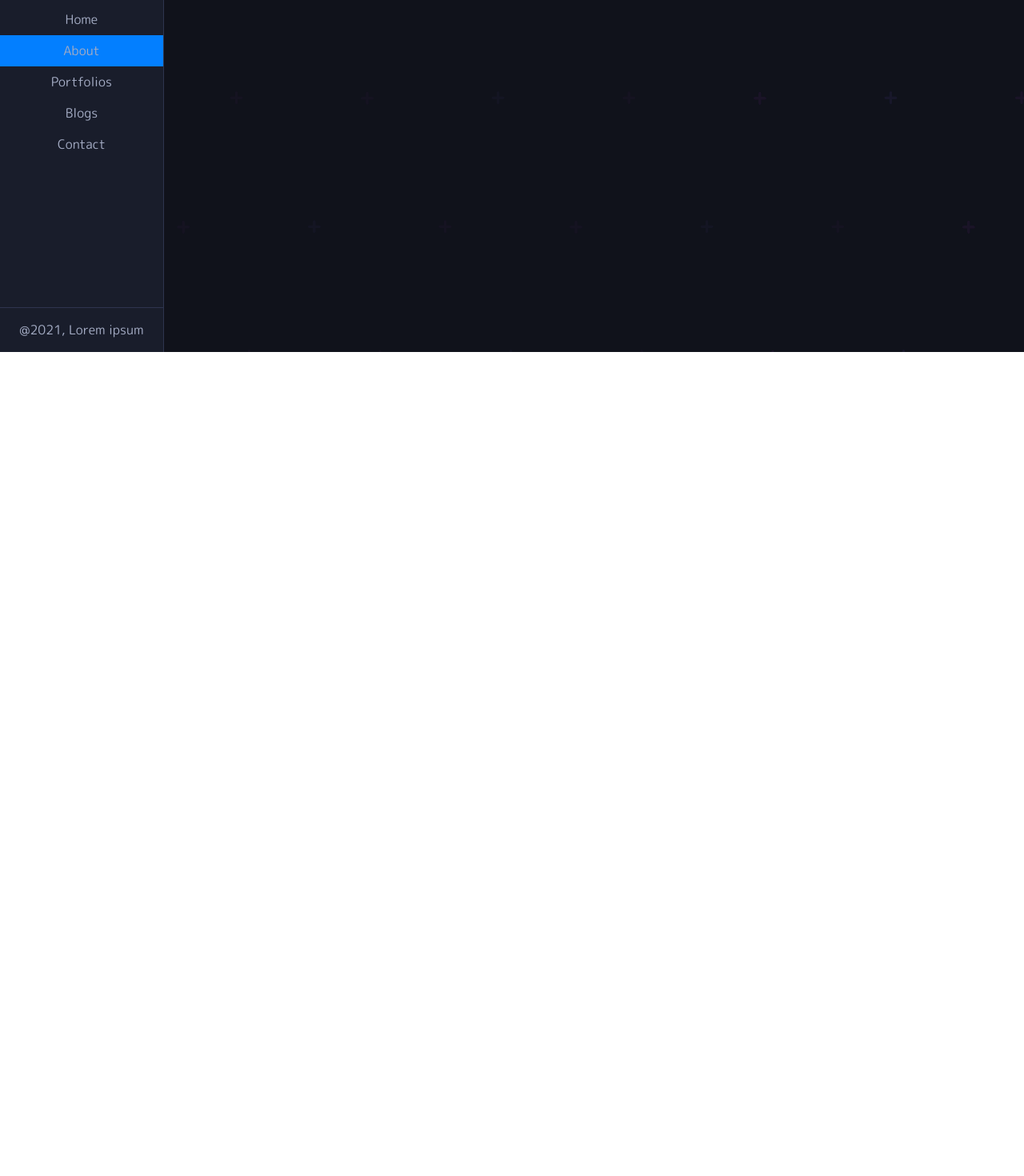
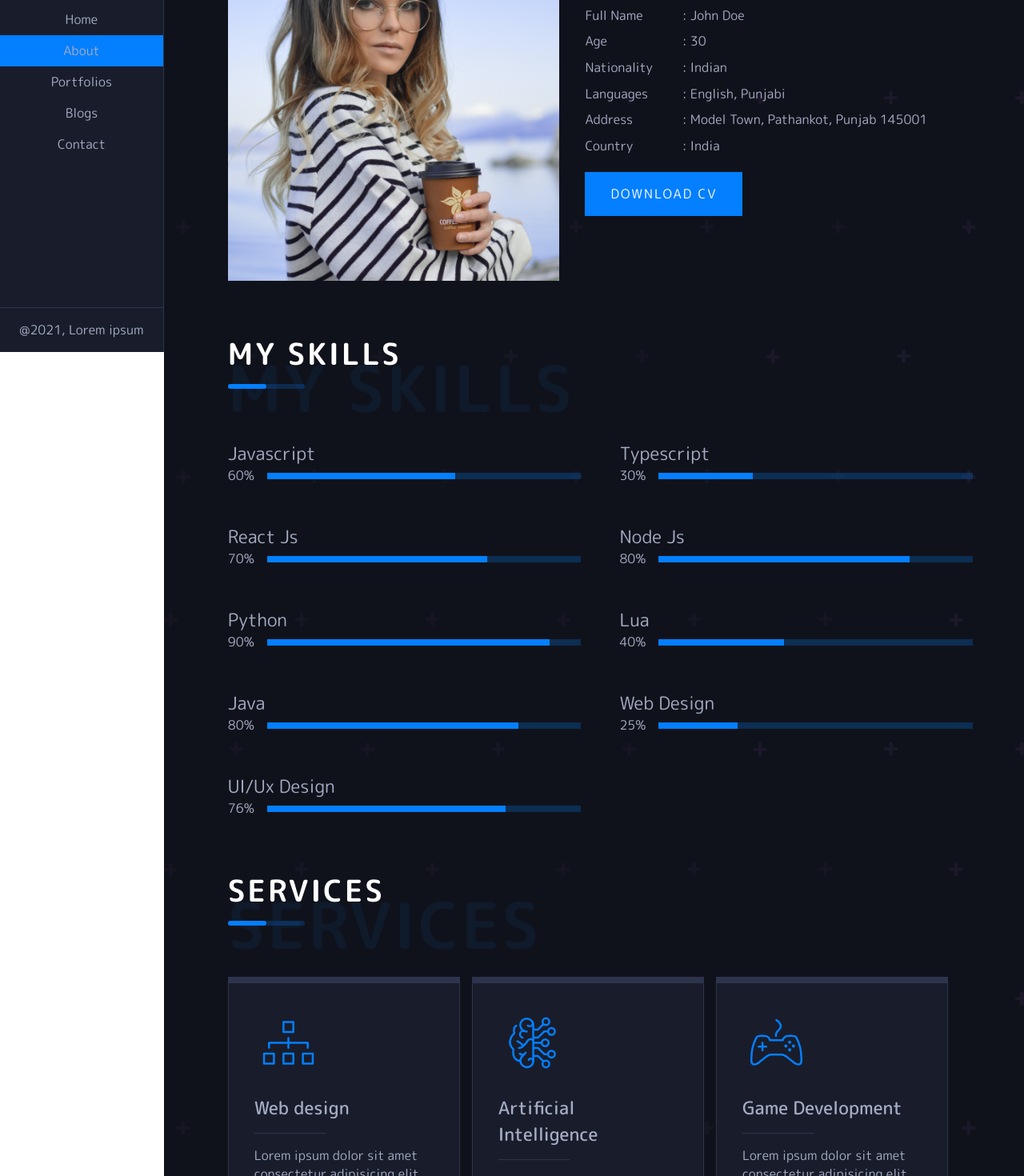
Before and after one commit to amandeep90s/portfolio-with-react, a React (Create React App) app: page /about in a window 1280 px wide. Shown: the part 360-1830 px from the top of the page at 80% size. Before the commit the page ends 800 px from the top, so only its background shows below. Built offline with nearby package versions, Linux system fonts and the light colour scheme.

Commit message:
about page completed

```diff
--- a/src/App.scss
+++ b/src/App.scss
@@ -1,6 +1,10 @@
 @import "./styles/layout";
 @import "./styles/navbar";
 @import "./styles/typography";
+@import "./styles/title";
+@import "./styles/about";
+@import "./styles/skill";
+@import "./styles/services";
 
 * {
     padding: 0;
@@ -13,3 +17,6 @@
     font-family: "M PLUS Rounded 1c", sans-serif;
     font-size: 1rem;
 }
+span {
+    color: #037fff;
+}
--- /dev/null
+++ b/src/components/ImageSection.js
@@ -0,0 +1,45 @@
+import React from "react";
+import about from "../images/about.png";
+
+const ImageSection = () => {
+    return (
+        <div className="ImageSection">
+            <div className="img">
+                <img src={about} alt="" />
+            </div>
+
+            <div className="about-info">
+                <h4>
+                    I am <span>Lorem ipsum</span>
+                </h4>
+                <p className="about-text">
+                    Lorem ipsum dolor sit amet consectetur adipisicing elit.
+                    Repudiandae totam earum facere, accusamus voluptatem a.
+                    Lorem ipsum dolor sit.
+                </p>
+
+                <div className="about-details">
+                    <div className="left-section">
+                        <p>Full Name</p>
+                        <p>Age</p>
+                        <p>Nationality</p>
+                        <p>Languages</p>
+                        <p>Address</p>
+                        <p>Country</p>
+                    </div>
+                    <div className="right-section">
+                        <p>: John Doe</p>
+                        <p>: 30</p>
+                        <p>: Indian</p>
+                        <p>: English, Punjabi</p>
+                        <p>: Model Town, Pathankot, Punjab 145001</p>
+                        <p>: India</p>
+                    </div>
+                </div>
+                <button className="btn">Download CV</button>
+            </div>
+        </div>
+    );
+};
+
+export default ImageSection;
--- /dev/null
+++ b/src/components/ServicesSection.js
@@ -0,0 +1,17 @@
+import React from "react";
+
+const ServicesSection = ({ image, title, text }) => {
+    return (
+        <div className="ServicesSection">
+            <div className="service">
+                <div className="service-content">
+                    <img src={image} alt="" />
+                    <h5 className="s-title">{title}</h5>
+                    <p className="s-text">{text}</p>
+                </div>
+            </div>
+        </div>
+    );
+};
+
+export default ServicesSection;
--- /dev/null
+++ b/src/components/SkillsSection.js
@@ -0,0 +1,24 @@
+import React from "react";
+
+const SkillsSection = ({ skill, progress, width }) => {
+    return (
+        <div className="SkillsSection">
+            <div className="skills-container">
+                <h5 className="skill-title">{skill}</h5>
+                <div className="skill-bar">
+                    <p className="skill-text">{progress}</p>
+                    <div className="skill-progress">
+                        <div className="progress">
+                            <div
+                                className="inner-progress"
+                                style={{ width: width }}
+                            ></div>
+                        </div>
+                    </div>
+                </div>
+            </div>
+        </div>
+    );
+};
+
+export default SkillsSection;
--- /dev/null
+++ b/src/components/Title.js
@@ -0,0 +1,14 @@
+import React from "react";
+
+const Title = ({ title, span }) => {
+    return (
+        <div className="Title">
+            <h3>
+                {title}
+                <span>{span}</span>
+            </h3>
+        </div>
+    );
+};
+
+export default Title;
--- a/src/pages/AboutPage.js
+++ b/src/pages/AboutPage.js
@@ -1,9 +1,81 @@
 import React from "react";
+import Title from "../components/Title";
+import ImageSection from "../components/ImageSection";
+import SkillsSection from "../components/SkillsSection";
+import ServicesSection from "../components/ServicesSection";
+import design from "../images/design.svg";
+import intelligence from "../images/intelligence.svg";
+import gameDev from "../images/game-dev.svg";
 
 const AboutPage = () => {
     return (
         <div className="AboutPage">
-            <h1>About</h1>
+            <Title title={"About Me"} span={"About Me"} />
+            <ImageSection />
+            <Title title={"My Skills"} span={"My Skills"} />
+            <div className="skillsContainer">
+                <SkillsSection
+                    skill={"Javascript"}
+                    progress={"60%"}
+                    width={"60%"}
+                />
+                <SkillsSection
+                    skill={"Typescript"}
+                    progress={"30%"}
+                    width={"30%"}
+                />
+                <SkillsSection
+                    skill={"React Js"}
+                    progress={"70%"}
+                    width={"70%"}
+                />
+                <SkillsSection
+                    skill={"Node Js"}
+                    progress={"80%"}
+                    width={"80%"}
+                />
+                <SkillsSection
+                    skill={"Python"}
+                    progress={"90%"}
+                    width={"90%"}
+                />
+                <SkillsSection skill={"Lua"} progress={"40%"} width={"40%"} />
+                <SkillsSection skill={"Java"} progress={"80%"} width={"80%"} />
+                <SkillsSection
+                    skill={"Web Design"}
+                    progress={"25%"}
+                    width={"25%"}
+                />
+                <SkillsSection
+                    skill={"UI/Ux Design"}
+                    progress={"76%"}
+                    width={"76%"}
+                />
+            </div>
+            <Title title={"Services"} span={"Services"} />
+            <div className="servicesContainer">
+                <ServicesSection
+                    image={design}
+                    title={"Web design"}
+                    text={
+                        "Lorem ipsum dolor sit amet consectetur adipisicing elit."
+                    }
+                />
+                <ServicesSection
+                    image={intelligence}
+                    title={"Artificial Intelligence"}
+                    text={
+                        "Lorem ipsum dolor sit amet consectetur adipisicing elit."
+                    }
+                />
+                <ServicesSection
+                    image={gameDev}
+                    title={"Game Development"}
+                    text={
+                        "Lorem ipsum dolor sit amet consectetur adipisicing elit."
+                    }
+                />
+            </div>
         </div>
     );
 };
--- /dev/null
+++ b/src/styles/_about.scss
@@ -0,0 +1,70 @@
+.ImageSection {
+    display: flex;
+    margin-top: 4rem;
+    margin-bottom: 4rem;
+    .img {
+        width: 100%;
+        height: 62vh;
+        img {
+            width: 100%;
+            height: 100%;
+            object-fit: cover;
+        }
+    }
+
+    .about-info {
+        margin-left: 2rem;
+        h4 {
+            font-size: 2rem;
+        }
+        .about-text {
+            padding: 1rem 0;
+        }
+    }
+}
+
+.about-details {
+    display: flex;
+    p {
+        padding: 0.3rem 0;
+    }
+    .right-section {
+        margin-left: 2.3rem;
+    }
+}
+
+.btn {
+    padding: 1rem 2rem;
+    background-color: #037fff;
+    outline: none;
+    border: none;
+    font-family: inherit;
+    font-size: inherit;
+    color: #fff;
+    text-transform: uppercase;
+    cursor: pointer;
+    letter-spacing: 2px;
+    margin-top: 1rem;
+    position: relative;
+    &::after {
+        content: "";
+        width: 0;
+        height: 0.3rem;
+        position: absolute;
+        left: 0;
+        bottom: 0;
+        background-color: #a4acc4;
+        transition: all 0.4s ease-in-out;
+    }
+    &:hover::after {
+        width: 100%;
+    }
+}
+
+.skillsContainer {
+    display: grid;
+    grid-template-columns: repeat(2, 1fr);
+    column-gap: 4rem;
+    row-gap: 3rem;
+    margin: 4rem 0;
+}
--- a/src/styles/_layout.scss
+++ b/src/styles/_layout.scss
@@ -15,5 +15,9 @@
         background-image: url("../images/dots.svg");
         display: grid;
         position: relative;
+
+        .content {
+            margin: 5rem;
+        }
     }
 }
--- /dev/null
+++ b/src/styles/_services.scss
@@ -0,0 +1,39 @@
+.ServicesSection {
+    .service {
+        width: 95%;
+        background-color: #191d2b;
+        border-left: 1px solid #2e344e;
+        border-right: 1px solid #2e344e;
+        border-bottom: 1px solid #2e344e;
+        border-top: 8px solid #2e344e;
+        transition: all 0.4s ease-in-out;
+        &:hover {
+            border-top: 8px solid #037fff;
+        }
+        .service-content {
+            padding: 2rem;
+            .s-title {
+                font-size: 1.4rem;
+                font-weight: 500;
+                position: relative;
+                padding-bottom: 1rem;
+                margin: 1rem 0;
+                &::after {
+                    content: "";
+                    position: absolute;
+                    bottom: 0;
+                    left: 0;
+                    width: 40%;
+                    height: 1px;
+                    background-color: #2e344e;
+                }
+            }
+        }
+    }
+}
+
+.servicesContainer {
+    display: flex;
+    justify-content: space-between;
+    margin-top: 4rem;
+}
--- /dev/null
+++ b/src/styles/_skill.scss
@@ -0,0 +1,29 @@
+.skills-container {
+    .skill-title {
+        font-size: 1.4rem;
+        font-weight: 400;
+    }
+
+    .skill-bar {
+        display: flex;
+        align-items: center;
+        .skill-progress {
+            width: 100%;
+            .progress {
+                width: 100%;
+                height: 0.5rem;
+                background-color: red;
+                margin-left: 1rem;
+                background-color: #0381ff3f;
+                position: relative;
+                .inner-progress {
+                    position: absolute;
+                    background-color: #037fff;
+                    height: 100%;
+                    bottom: 0;
+                    left: 0;
+                }
+            }
+        }
+    }
+}
--- /dev/null
+++ b/src/styles/_title.scss
@@ -0,0 +1,35 @@
+.Title {
+    text-transform: uppercase;
+    font-size: 2rem;
+    color: white;
+    position: relative;
+    padding-bottom: 1rem;
+    letter-spacing: 3px;
+    &::before {
+        content: "";
+        bottom: 0;
+        position: absolute;
+        left: 0;
+        background-color: #0381ff38;
+        width: 6rem;
+        height: 0.4rem;
+        border-radius: 50px;
+    }
+    &::after {
+        content: "";
+        bottom: 0;
+        position: absolute;
+        left: 0;
+        background-color: #037fff;
+        width: 3rem;
+        height: 0.4rem;
+        border-radius: 50px;
+    }
+    span {
+        position: absolute;
+        top: 15%;
+        left: 0;
+        font-size: 5rem;
+        opacity: 0.07;
+    }
+}
```
